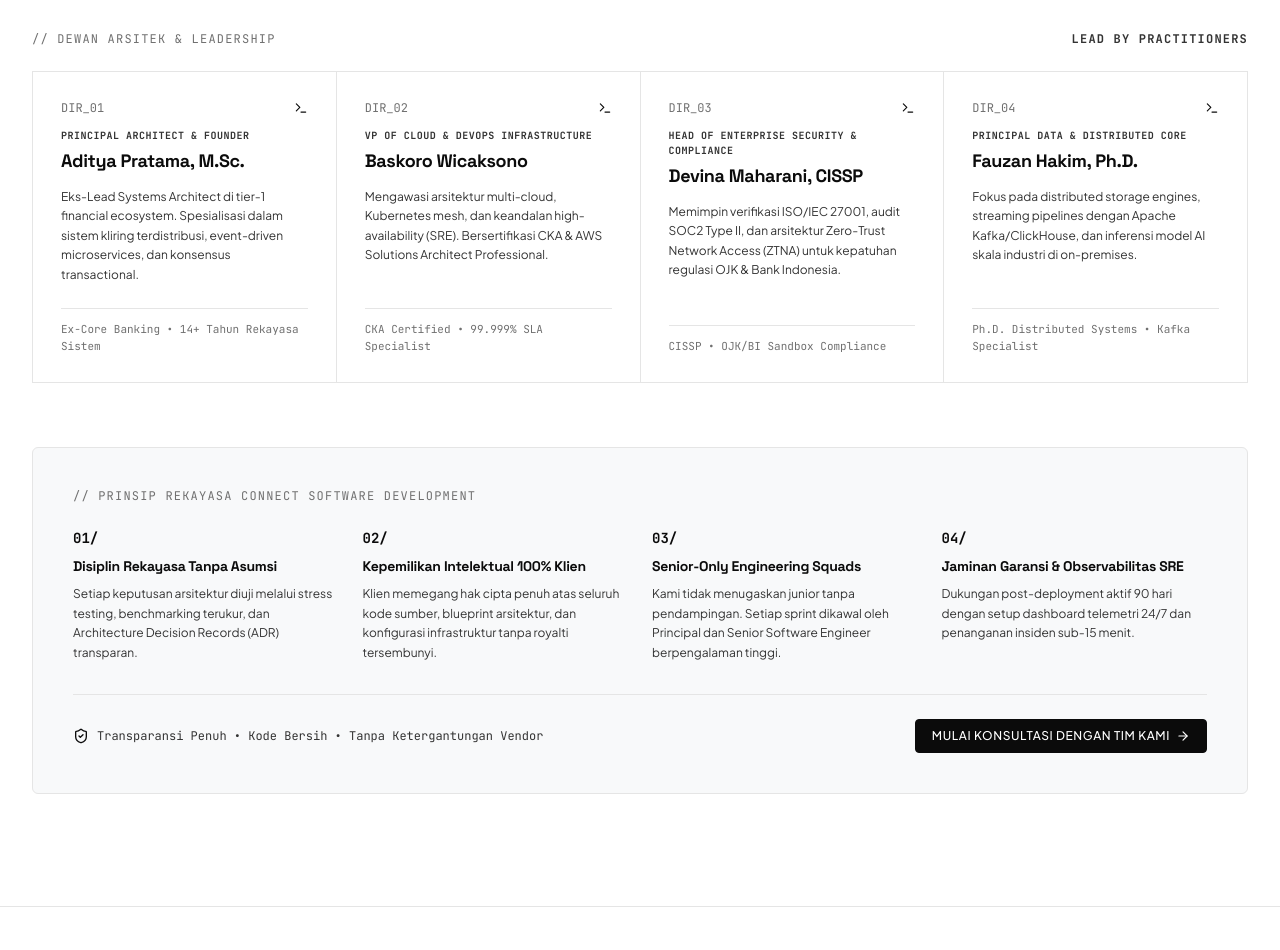
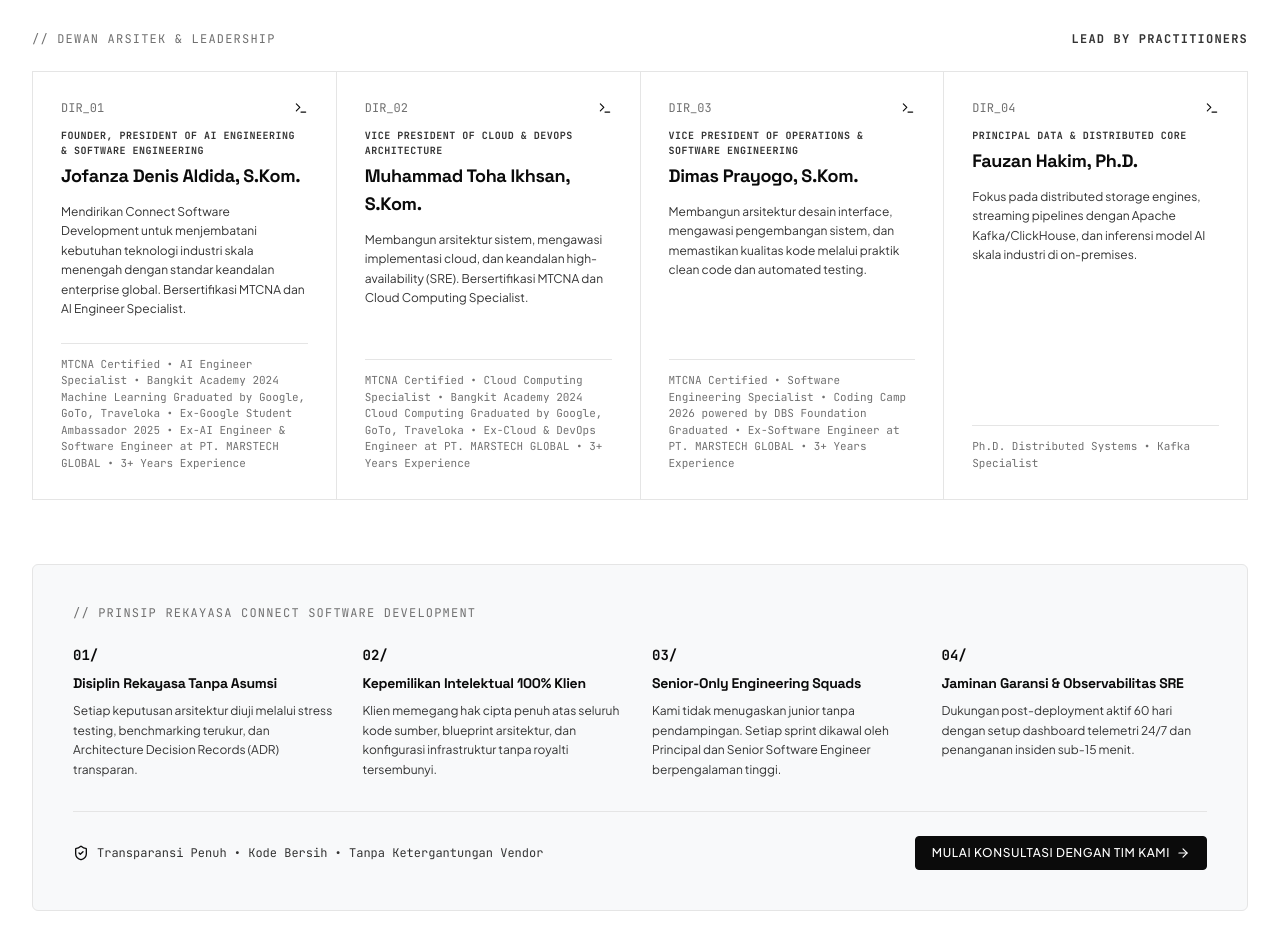
Before and after one commit to connect-software-development/csd-profile, a React (Vite) app in the folder apps/web/: page / in a window 1280 px wide. Shown: the part 1580-2530 px from the top of the page. Built offline with nearby package versions, Linux system fonts and the light colour scheme.

Commit message:
refactor: about us

```diff
--- a/apps/web/src/features/about/components/AboutUsSection.tsx
+++ b/apps/web/src/features/about/components/AboutUsSection.tsx
@@ -9,22 +9,22 @@ export function AboutUsSection() {
 
   const leaders = [
     {
-      role: 'PRINCIPAL ARCHITECT & FOUNDER',
-      name: 'Aditya Pratama, M.Sc.',
-      bio: 'Eks-Lead Systems Architect di tier-1 financial ecosystem. Spesialisasi dalam sistem kliring terdistribusi, event-driven microservices, dan konsensus transactional.',
-      credentials: 'Ex-Core Banking • 14+ Tahun Rekayasa Sistem',
+      role: 'FOUNDER, President of AI Engineering & Software Engineering',
+      name: 'Jofanza Denis Aldida, S.Kom.',
+      bio: 'Mendirikan Connect Software Development untuk menjembatani kebutuhan teknologi industri skala menengah dengan standar keandalan enterprise global. Bersertifikasi MTCNA dan AI Engineer Specialist.',
+      credentials: 'MTCNA Certified • AI Engineer Specialist • Bangkit Academy 2024 Machine Learning Graduated by Google, GoTo, Traveloka • Ex-Google Student Ambassador 2025 • Ex-AI Engineer & Software Engineer at PT. MARSTECH GLOBAL • 3+ Years Experience',
     },
     {
-      role: 'VP OF CLOUD & DEVOPS INFRASTRUCTURE',
-      name: 'Baskoro Wicaksono',
-      bio: 'Mengawasi arsitektur multi-cloud, Kubernetes mesh, dan keandalan high-availability (SRE). Bersertifikasi CKA & AWS Solutions Architect Professional.',
-      credentials: 'CKA Certified • 99.999% SLA Specialist',
+      role: 'Vice President of Cloud & DevOps Architecture',
+      name: 'Muhammad Toha Ikhsan, S.Kom.',
+      bio: 'Membangun arsitektur sistem, mengawasi implementasi cloud, dan keandalan high-availability (SRE). Bersertifikasi MTCNA dan Cloud Computing Specialist.',
+      credentials: 'MTCNA Certified • Cloud Computing Specialist • Bangkit Academy 2024 Cloud Computing Graduated by Google, GoTo, Traveloka • Ex-Cloud & DevOps Engineer at PT. MARSTECH GLOBAL • 3+ Years Experience',
     },
     {
-      role: 'HEAD OF ENTERPRISE SECURITY & COMPLIANCE',
-      name: 'Devina Maharani, CISSP',
-      bio: 'Memimpin verifikasi ISO/IEC 27001, audit SOC2 Type II, dan arsitektur Zero-Trust Network Access (ZTNA) untuk kepatuhan regulasi OJK & Bank Indonesia.',
-      credentials: 'CISSP • OJK/BI Sandbox Compliance',
+      role: 'Vice President of Operations & Software Engineering',
+      name: 'Dimas Prayogo, S.Kom.',
+      bio: 'Membangun arsitektur desain interface, mengawasi pengembangan sistem, dan memastikan kualitas kode melalui praktik clean code dan automated testing.',
+      credentials: 'MTCNA Certified • Software Engineering Specialist • Coding Camp 2026 powered by DBS Foundation Graduated • Ex-Software Engineer at PT. MARSTECH GLOBAL • 3+ Years Experience',
     },
     {
       role: 'PRINCIPAL DATA & DISTRIBUTED CORE',
@@ -53,7 +53,7 @@ export function AboutUsSection() {
     {
       no: '04',
       title: 'Jaminan Garansi & Observabilitas SRE',
-      desc: 'Dukungan post-deployment aktif 90 hari dengan setup dashboard telemetri 24/7 dan penanganan insiden sub-15 menit.',
+      desc: 'Dukungan post-deployment aktif 60 hari dengan setup dashboard telemetri 24/7 dan penanganan insiden sub-15 menit.',
     },
   ]
 
```
